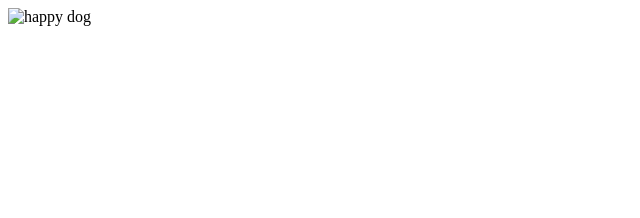
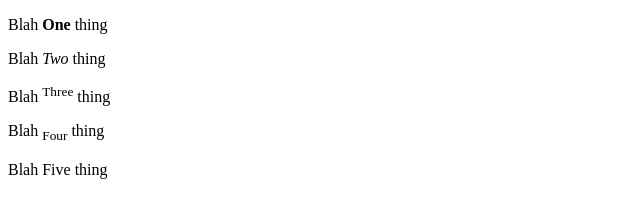
Before and after one commit to kjng/nodeschool, a plain HTML site: page learnyouhtml/index.html in a window 1280 px wide. Shown: the whole page, without its empty margins (0-640 px from the left). Drawn offline with Linux system fonts and the light colour scheme.

Commit message:
Complete exercise 4

```diff
--- a/learnyouhtml/index.html
+++ b/learnyouhtml/index.html
@@ -5,6 +5,10 @@
     <title>Hello, world!</title>
   </head>
   <body>
-    <img src="dog.png" alt="happy dog">
+    <p>Blah <strong>One</strong> thing</p>
+    <p>Blah <em>Two</em> thing</p>
+    <p>Blah <sup>Three</sup> thing</p>
+    <p>Blah <sub>Four</sub> thing</p>
+    <p>Blah <span>Five</span> thing</p>
   </body>
 </html>
```
